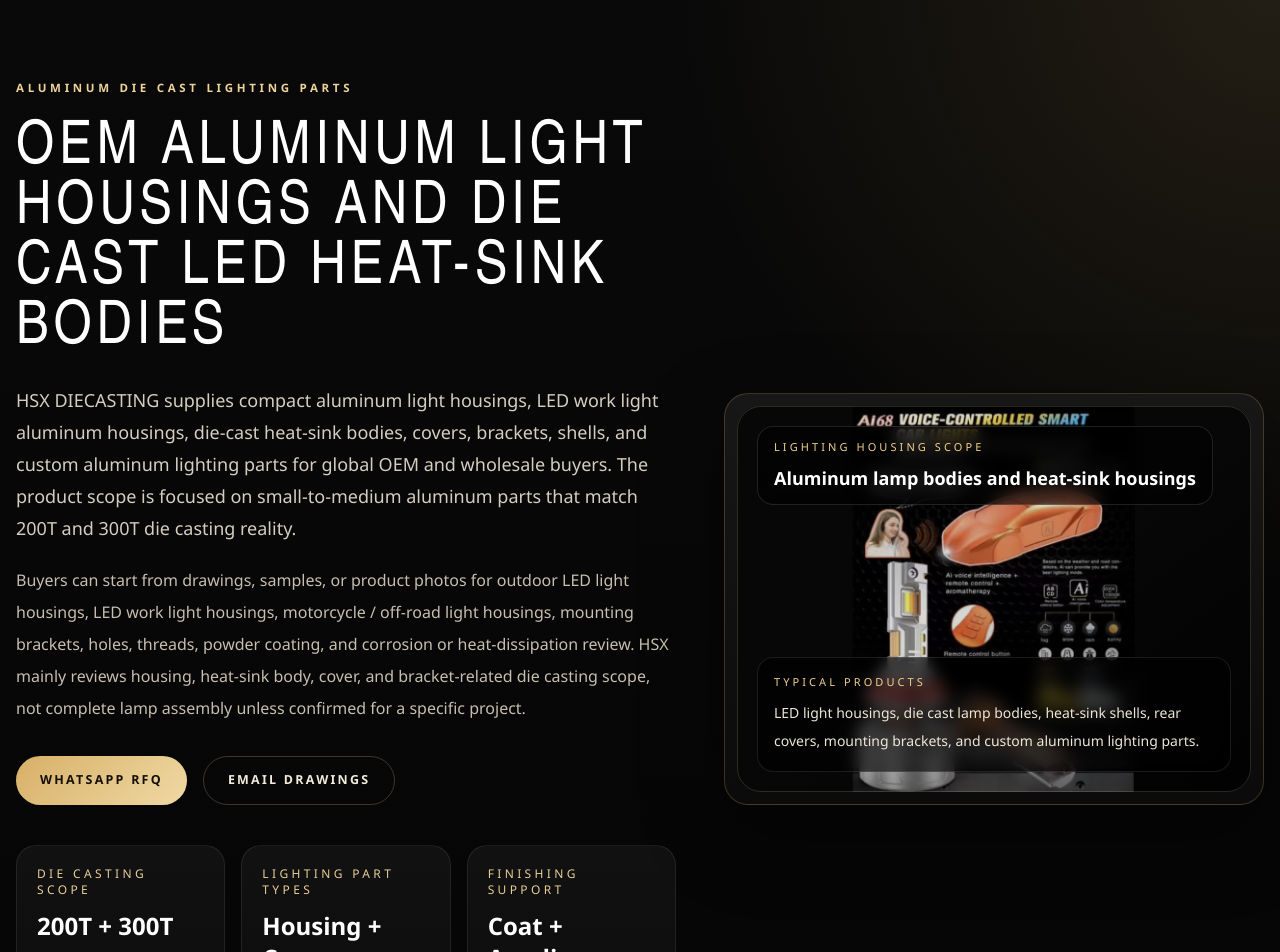
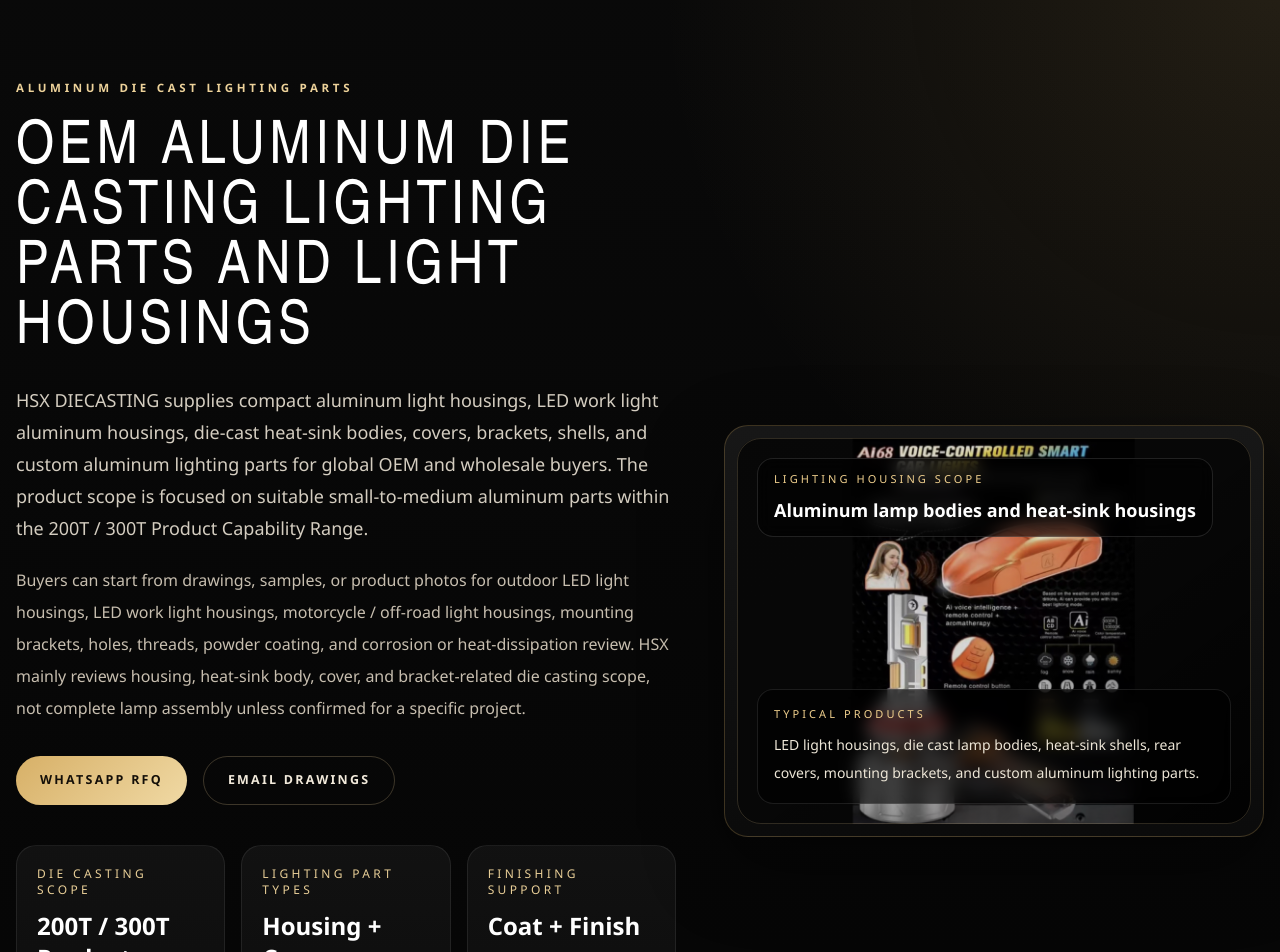
Before and after one commit to nicolsonhuang-byte/hsxdiecasting, a Next.js app: page /products/aluminum-light-housings in a window 1280 px wide. Shown: the part 280-1232 px from the top of the page. Built offline with nearby package versions, Linux system fonts and the light colour scheme.

Commit message:
Clarify lighting parts capability and sourcing scope

```diff
--- a/src/app/blog/aluminum-die-casting-led-light-housings/page.tsx
+++ b/src/app/blog/aluminum-die-casting-led-light-housings/page.tsx
@@ -17,7 +17,7 @@ const contactDetails = {
 };
 
 const relatedLinks = [
-  { label: "Aluminum Light Housings", href: "/products/aluminum-light-housings" },
+  { label: "OEM Aluminum Die Casting Lighting Parts", href: "/products/aluminum-light-housings" },
   { label: "LED Work Lights", href: "/products/led-work-lights" },
   { label: "OEM Aluminum Die Casting Parts", href: "/products/oem-aluminum-die-casting-parts" },
   { label: "Factory Capabilities", href: "/capabilities" },
--- a/src/app/products/aluminum-light-housings/page.tsx
+++ b/src/app/products/aluminum-light-housings/page.tsx
@@ -24,10 +24,10 @@ type ProductProgram = {
 };
 
 const pageTitle =
-  "Die-Cast Aluminum Light Housings for Work Lights | HSX DIECASTING";
+  "OEM Aluminum Die Casting Lighting Parts & Light Housings | HSX";
 
 const pageDescription =
-  "HSX DIECASTING reviews and produces small-to-medium die-cast aluminum light housings, heat-sink housings, rear covers, and mounting brackets for LED work light and industrial lighting projects. Send drawings, 3D files, sample photos, quantity, machining, and finishing requirements for project review.";
+  "OEM aluminum die casting lighting parts and light housings for suitable small-to-medium projects. Send drawings, 3D files, quantity, machining, and finishing requirements for HSX project review.";
 
 export const metadata: Metadata = {
   title: pageTitle,
@@ -75,7 +75,7 @@ const contactDetails = {
 const heroStats = [
   {
     label: "Die Casting Scope",
-    value: "200T + 300T",
+    value: "200T / 300T Product Capability Range",
     note: "Focused on compact aluminum light housings and small-to-medium lamp parts",
   },
   {
@@ -85,8 +85,8 @@ const heroStats = [
   },
   {
     label: "Finishing Support",
-    value: "Coat + Anodize",
-    note: "Powder coating, spray painting, anodizing, polishing, and grinding support",
+    value: "Coat + Finish",
+    note: "Powder coating, spray painting, polishing, grinding, and partner-supported anodizing review",
   },
 ];
 
@@ -142,7 +142,7 @@ const processSupport: InfoCard[] = [
   {
     title: "Mold and Part Feasibility",
     description:
-      "Check whether the aluminum light housing fits practical 200T and 300T die casting scope before mold development or production planning, including housing structure, wall thickness, ribs, fins, and machining allowance.",
+      "Actual equipment: 280T and 320T aluminum die casting machines. Check whether the aluminum light housing fits the 200T / 300T Product Capability Range before mold development or production planning, including housing structure, wall thickness, ribs, fins, and machining allowance.",
   },
   {
     title: "Aluminum Die Casting",
@@ -152,12 +152,12 @@ const processSupport: InfoCard[] = [
   {
     title: "Drilling and Tapping",
     description:
-      "Support mounting holes, threaded features, and secondary processing needed for lamp assembly and installation.",
+      "In-house drilling and tapping; CNC machining can be coordinated through partner-supported resources when required.",
   },
   {
     title: "Surface Finishing",
     description:
-      "Coordinate polishing, grinding, powder coating, spray painting, and selected anodizing review around project appearance and surface preparation needs.",
+      "Coordinate polishing, grinding, powder coating, and spray painting around project appearance and surface preparation needs. Anodizing can be coordinated through partner-supported resources for selected suitable parts when required by the project.",
   },
   {
     title: "Inspection and Packing",
@@ -268,12 +268,12 @@ const finishingOptions: InfoCard[] = [
   {
     title: "Anodizing",
     description:
-      "Suitable for selected aluminum parts needing a clean metallic appearance and improved surface protection.",
+      "Anodizing can be coordinated through partner-supported resources for selected suitable parts when required by the project.",
   },
   {
     title: "Polishing and Grinding",
     description:
-      "Surface preparation for visible aluminum parts before coating, painting, anodizing, or final appearance review.",
+      "Surface preparation for visible aluminum parts before coating, painting, partner-supported anodizing, or final appearance review.",
   },
 ];
 
@@ -308,7 +308,7 @@ const rfqChecklist = [
   "Waterproof, corrosion resistance, heat dissipation, and surface exposure requirements if they apply to the housing project",
   "Estimated quantity and repeat-order expectations",
   "Machining requirements such as drilling, tapping, threaded holes, or assembly features",
-  "Surface finishing requirements such as powder coating, painting, polishing, or anodizing review",
+  "Surface finishing requirements such as powder coating, painting, polishing, or partner-supported anodizing review",
   "Packaging requirements, branding needs, and target market information",
 ];
 
@@ -480,15 +480,15 @@ export default function AluminumLightHousingsPage() {
             <div className="motion-rise">
               <p className="section-kicker">Aluminum die cast lighting parts</p>
               <h1 className="section-heading mt-6 text-4xl leading-none text-white sm:text-5xl xl:text-6xl">
-                OEM Aluminum Light Housings and Die Cast LED Heat-Sink Bodies
+                OEM Aluminum Die Casting Lighting Parts and Light Housings
               </h1>
               <p className="mt-6 max-w-2xl text-lg leading-8 text-[#d4cdc0]">
                 HSX DIECASTING supplies compact aluminum light housings, LED
                 work light aluminum housings, die-cast heat-sink bodies,
                 covers, brackets, shells, and custom aluminum lighting parts
                 for global OEM and wholesale buyers. The product scope is
-                focused on small-to-medium aluminum parts that match 200T and
-                300T die casting reality.
+                focused on suitable small-to-medium aluminum parts within the
+                200T / 300T Product Capability Range.
               </p>
               <p className="mt-5 max-w-2xl text-base leading-8 text-[#c7beaf]">
                 Buyers can start from drawings, samples, or product photos for
@@ -815,7 +815,7 @@ export default function AluminumLightHousingsPage() {
                   </p>
                   <p className="mt-3 text-sm leading-7 text-[#c4bbaa]">
                     Drilling, tapping, polishing, grinding, coating, painting,
-                    and anodizing support.
+                    and partner-supported anodizing review.
                   </p>
                 </article>
               </div>
@@ -1170,7 +1170,7 @@ export default function AluminumLightHousingsPage() {
               <span className="text-white/90">Address:</span>{" "}
               {contactDetails.address}
             </p>
-            <p>Small-to-medium aluminum die casting scope: 200T and 300T</p>
+            <p>Small-to-medium aluminum parts within the 200T / 300T Product Capability Range</p>
             <p>OEM based on drawings, samples, or custom project requirements</p>
             <p className="mt-2">
               © {currentYear} HSX DIECASTING. All rights reserved.
```
